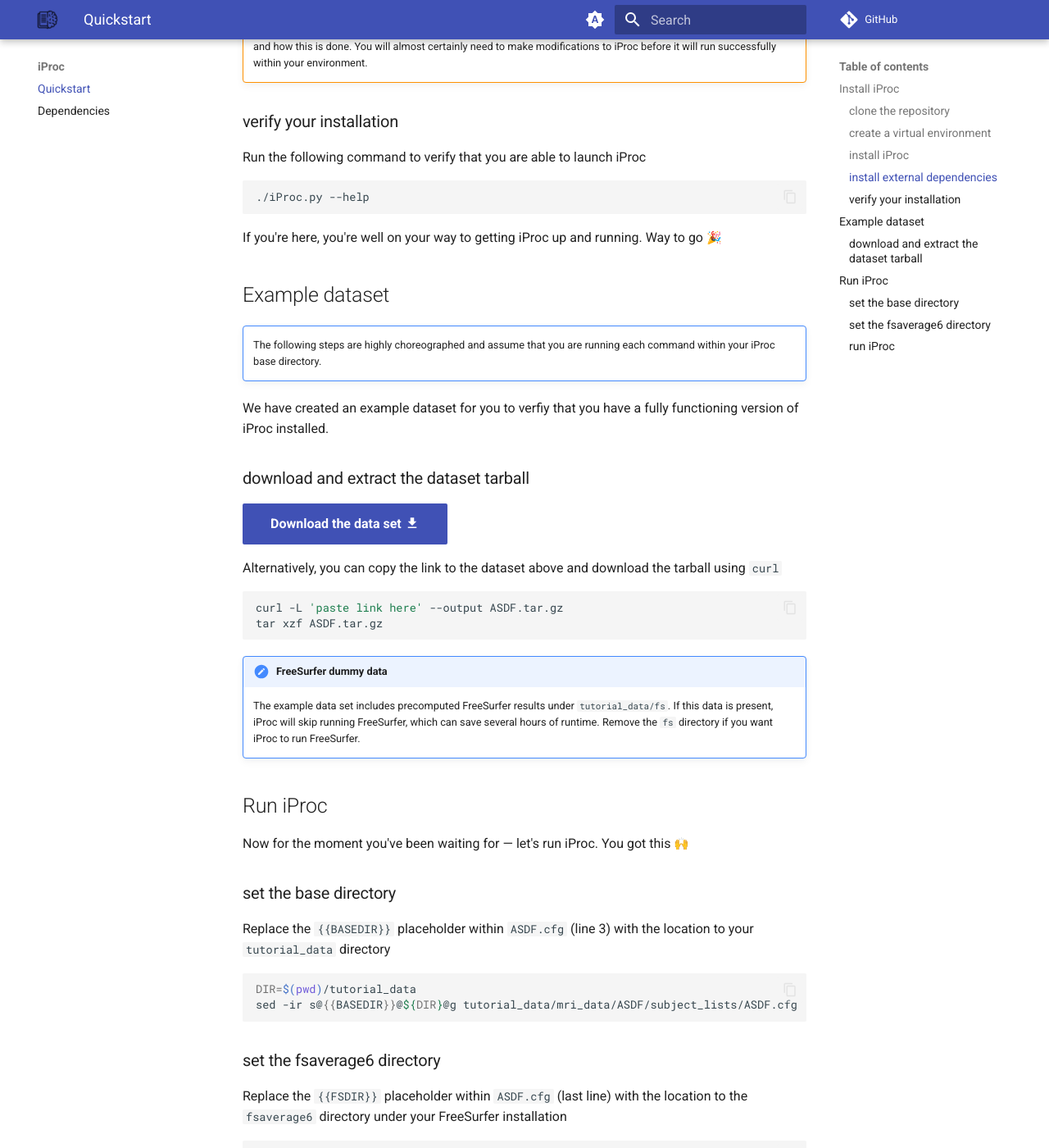
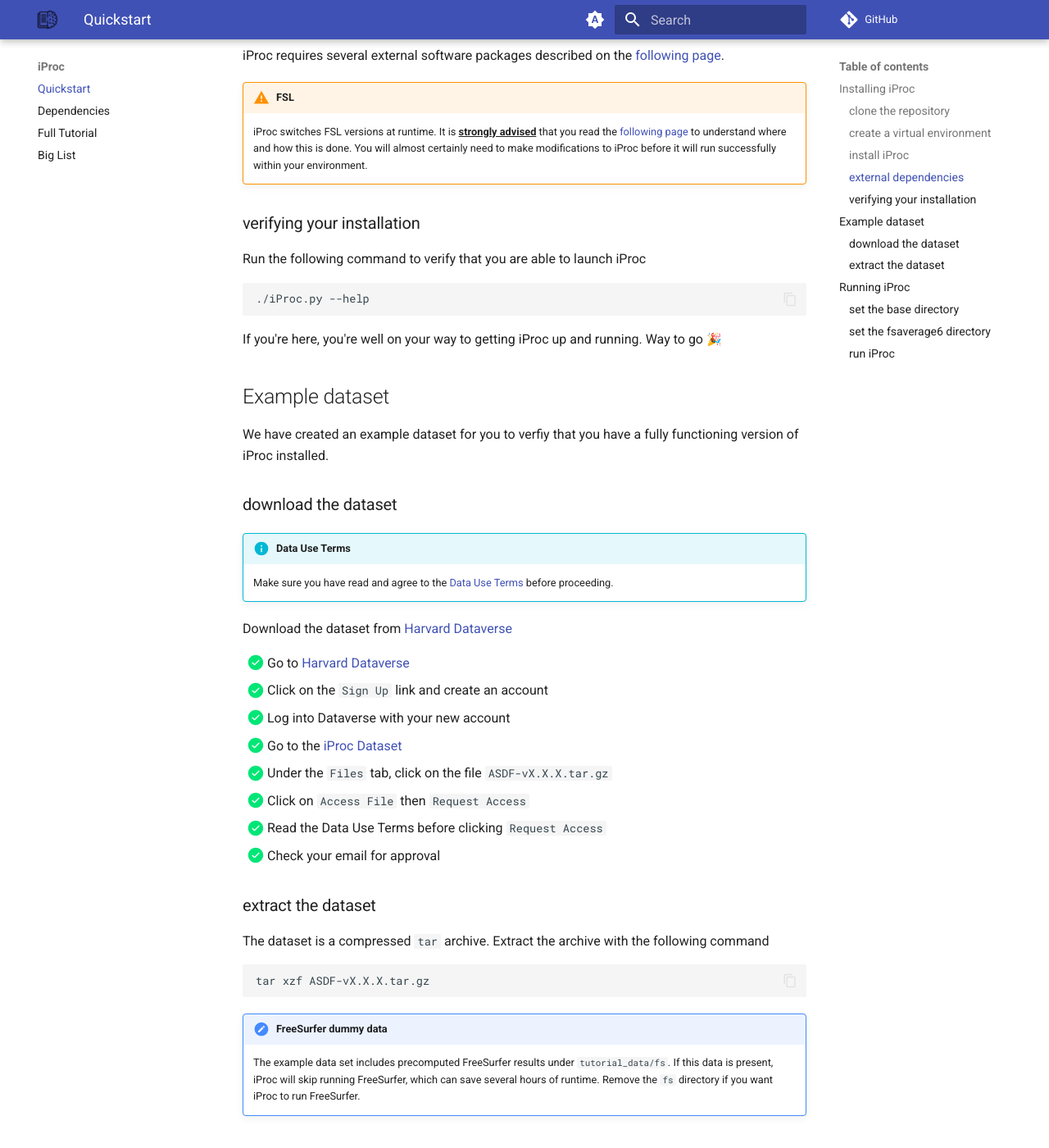
Before and after one commit to harvard-nrg/iProc, an MkDocs documentation site: the page built from docs/quickstart.md, in a window 1280 px wide and 1400 px high, scrolled down 1173 px. Shown: the whole window at 82% size. Built offline with MkDocs 1.6.1 and Material for MkDocs 9.7.7, drawn with Linux system fonts in a browser that asks for light colours; emoji names are drawn with the system emoji font; comment, search, counter and statistics services are not loaded; some of the changed text lies outside the part shown.

````diff
--- a/docs/quickstart.md
+++ b/docs/quickstart.md
@@ -1,10 +1,14 @@
 # Welcome to the iProc Quickstart
-
-Before you can proceed with the next mind-bending scientific
+Before you can proceed with your next mind-bending scientific
 discovery, you need to confirm that you have a fully functioning
 iProc installation. This guide will help you with that.
 
-## Install iProc
+!!! question "Looking for more in depth documentation?"
+    This quickstart is highly choreographed. The intent is to ensure that you
+    have iProc installed correctly, and nothing more. For more detailed iProc
+    documentation, please refer to the [Full Tutorial][].
+
+## Installing iProc
 
 ### clone the repository
 
@@ -43,18 +47,18 @@
 pip install .
 ```
 
-### install external dependencies
+### external dependencies
 
 iProc requires several external software packages described on the
-[following page](dependencies.md).
+[following page][Dependencies].
 
 !!! warning "FSL"
     iProc switches FSL versions at runtime. It is <ins>**strongly advised**</ins>
-    that you read the [following page](fsl.md) to understand where and how
+    that you read the [following page][FSL Notes] to understand where and how
     this is done. You will almost certainly need to make modifications to
     iProc before it will run successfully within your environment.
 
-### verify your installation
+### verifying your installation
 
 Run the following command to verify that you are able to launch iProc
 
@@ -67,23 +71,33 @@
 
 ## Example dataset
 
-!!! note ""
-    The following steps are highly choreographed and assume that you are
-    running each command within your iProc base directory.
-
 We have created an example dataset for you to verfiy that you have a fully
 functioning version of iProc installed.
 
-### download and extract the dataset tarball
+### download the dataset
 
-[Download the data set :material-download:][Dataset]{ .md-button .md-button--primary }
+!!! info "Data Use Terms"
+    Make sure you have read and agree to the [Data Use Terms][] before
+    proceeding.
 
-Alternatively, you can copy the link to the dataset above and download the
-tarball using `curl`
+Download the dataset from [Harvard Dataverse][]{:target="_blank"}
+
+- [x] Go to [Harvard Dataverse][]{:target="_blank"}
+- [x] Click on the `Sign Up` link and create an account
+- [x] Log into Dataverse with your new account
+- [x] Go to the [iProc Dataset][DOI]{:target="_blank"}
+- [x] Under the `Files` tab, click on the file `ASDF-vX.X.X.tar.gz`
+- [x] Click on `Access File` then `Request Access`
+- [x] Read the Data Use Terms before clicking `Request Access`
+- [x] Check your email for approval
+
+### extract the dataset
+
+The dataset is a compressed `tar` archive. Extract the archive with the
+following command
 
 ```bash
-curl -L 'paste link here' --output ASDF.tar.gz
-tar xzf ASDF.tar.gz
+tar xzf ASDF-vX.X.X.tar.gz
 ```
 
 !!! note "FreeSurfer dummy data"
@@ -92,7 +106,7 @@
     FreeSurfer, which can save several hours of runtime. Remove the `fs`
     directory if you want iProc to run FreeSurfer.
 
-## Run iProc
+## Running iProc
 
 Now for the moment you've been waiting for — let's run iProc. You got this :raised_hands:
 
@@ -129,5 +143,10 @@
 `unwarp_motioncorrect_align`, `T1_warp_and_mask`, `combine_and_apply_warp`,
 and `filter_and_project`.
 
+[Full Tutorial]: full-tutorial.md
+[Dependencies]: dependencies.md
+[FSL Notes]: fsl.md
 [Lmod]: https://lmod.readthedocs.io/en/latest/
-[Dataset]: https://www.dropbox.com/scl/fi/ulrgwzg0soeostoaznux6/ASDF-v2.6.0.tar.gz?rlkey=ggqtwjok7kg1eoregq30fojka&st=rcyuyply&dl=0
+[Data Use Terms]: data-use-terms.md
+[Harvard Dataverse]: https://dataverse.harvard.edu
+[DOI]: https://doi.org/10.7910/DVN/DWWVSN
--- a/mkdocs.yml
+++ b/mkdocs.yml
@@ -33,6 +33,11 @@
   - pymdownx.emoji:
       emoji_index: !!python/name:material.extensions.emoji.twemoji
       emoji_generator: !!python/name:material.extensions.emoji.to_svg
+  - def_list
+  - pymdownx.tasklist:
+      custom_checkbox: true
 nav:
   - Quickstart: quickstart.md
   - Dependencies: dependencies.md
+  - Full Tutorial: full-tutorial.md
+  - Big List: big-list.md
````
Also changed, not shown: other parts of docs/quickstart.md (+5 -5 lines), docs/big-list.md (added, +4 -0 lines), docs/data-use-terms.md (added, +4 -0 lines), docs/dependencies.md (+12 -12 lines), docs/full-tutorial.md (added, +4 -0 lines), 3 other files.
